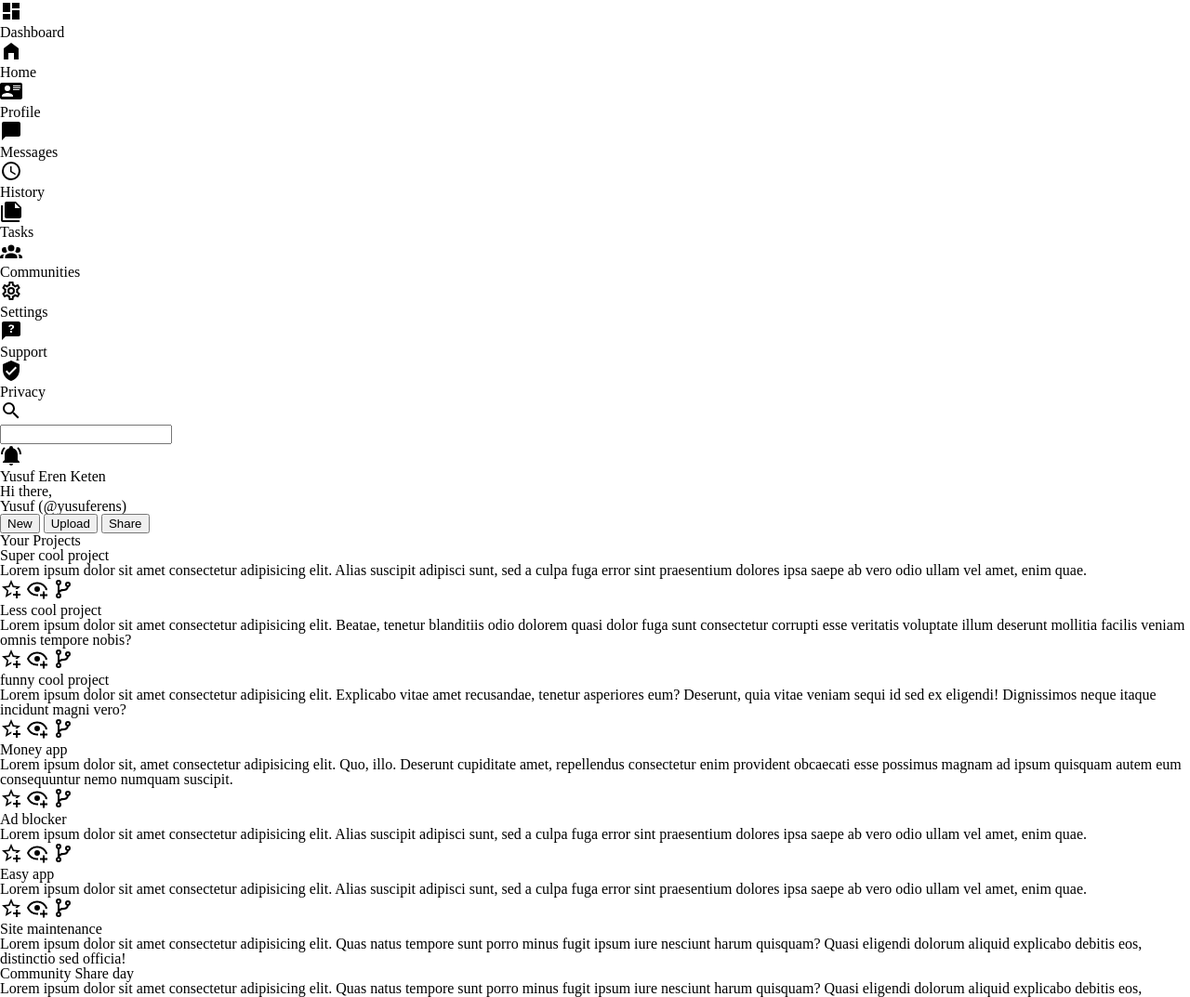
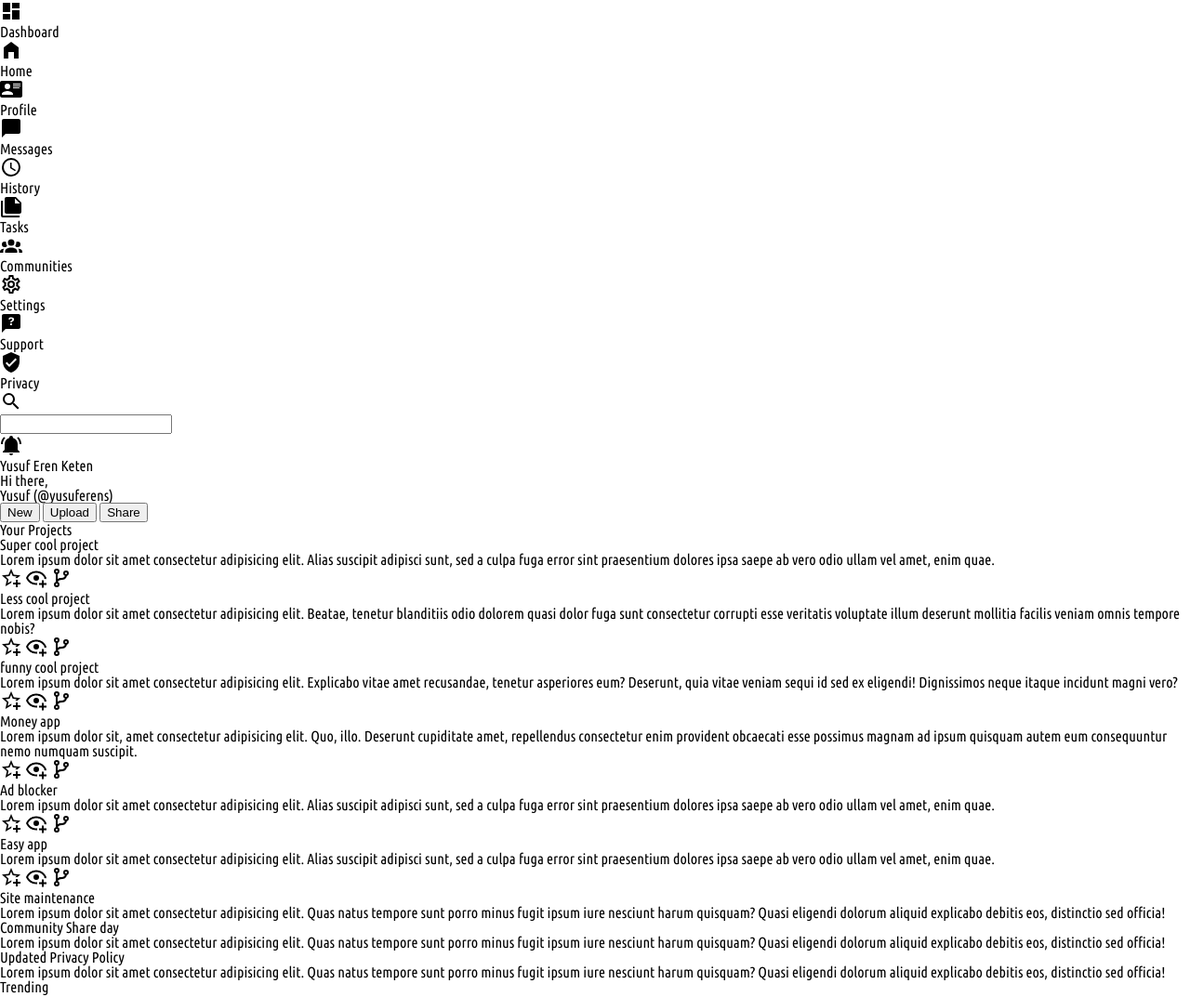
Before and after one commit to yusuferens/Admin-dashboard, a plain HTML site: page index.html in a window 1280 px wide. Shown: the top 1073 px of the page at 93% size. Drawn offline with Linux system fonts and the light colour scheme.

Commit message:
added font family  and :root elements

```diff
--- a/index.html
+++ b/index.html
@@ -3,6 +3,9 @@
   <head>
     <meta charset="utf-8">
     <title>Admin Page</title>
+    <link rel="preconnect" href="https://fonts.googleapis.com">
+<link rel="preconnect" href="https://fonts.gstatic.com" crossorigin>
+<link href="https://fonts.googleapis.com/css2?family=Ubuntu+Condensed&display=swap" rel="stylesheet">
     <link rel="stylesheet" href="reset.css">
     <link rel="stylesheet" href="styles.css">
 
--- a/styles.css
+++ b/styles.css
@@ -1,3 +1,28 @@
+:root{
+    font-size: 16px;
+    font-family: "Ubuntu Condensed", sans-serif;
+    --text-primary: black;
+    --text-secondary: white;
+    --bg-primary: #23232e;
+    --bg-secondary: #141418;
+    --transition-speed: 1s;
+    --drawer-color: #D2E3C8;
+    --drawer-width: clamp(210px, 22vw, 325px);
+    --sidebar-bg-1: #4F6F52;
+    --sidebar-color-1: #c9c9c9;
+    --sidebar-color-2: #c9c9c9;
+    --green-1: #739072;
+    --gh-avatar: url('https://github.com/yusuferens.png');
+    --gh-avatar2: url('https://github.com/jeff.png');
+    --gh-avatar2: url('https://github.com/bob.png');
+    --gh-avatar2: url('https://github.com/chris.png');
+    --gh-avatar2: url('https://github.com/paul.png');
+    --content-gray: rgb(235,235,235);
+    --transition-notDrawer: margin-left 0.4s ease-in;
+    --transtion-drawer: width 0.4s ease-in;
+}
+
+
 .menuItem img {
     height: 24px;
     width: 24px;
```
